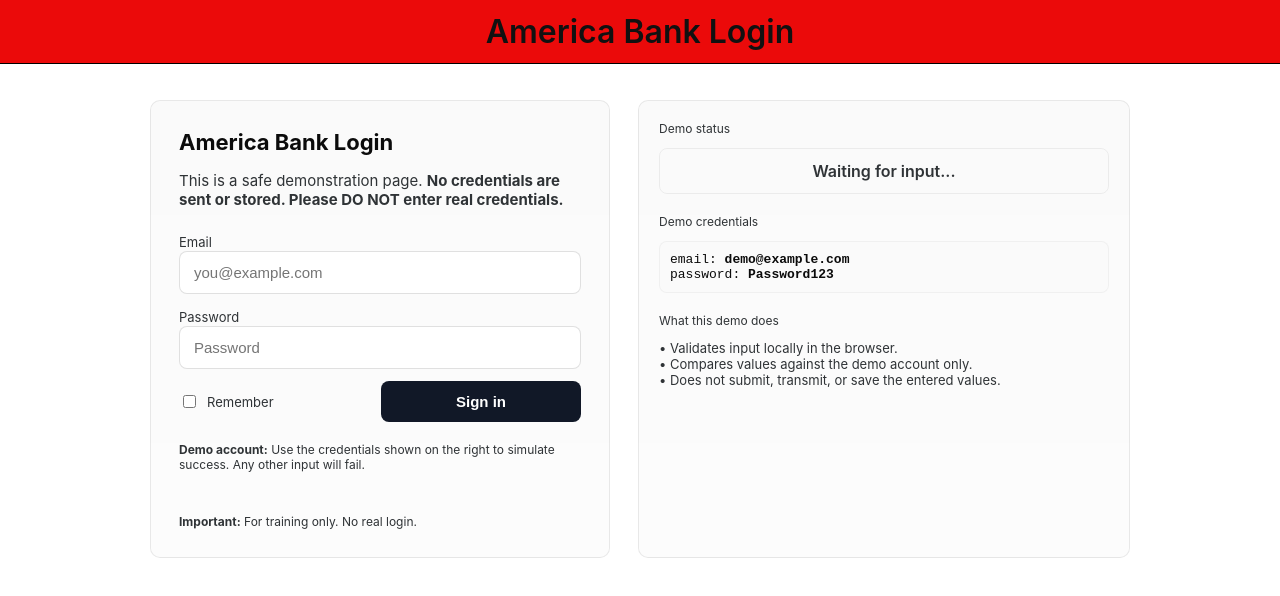
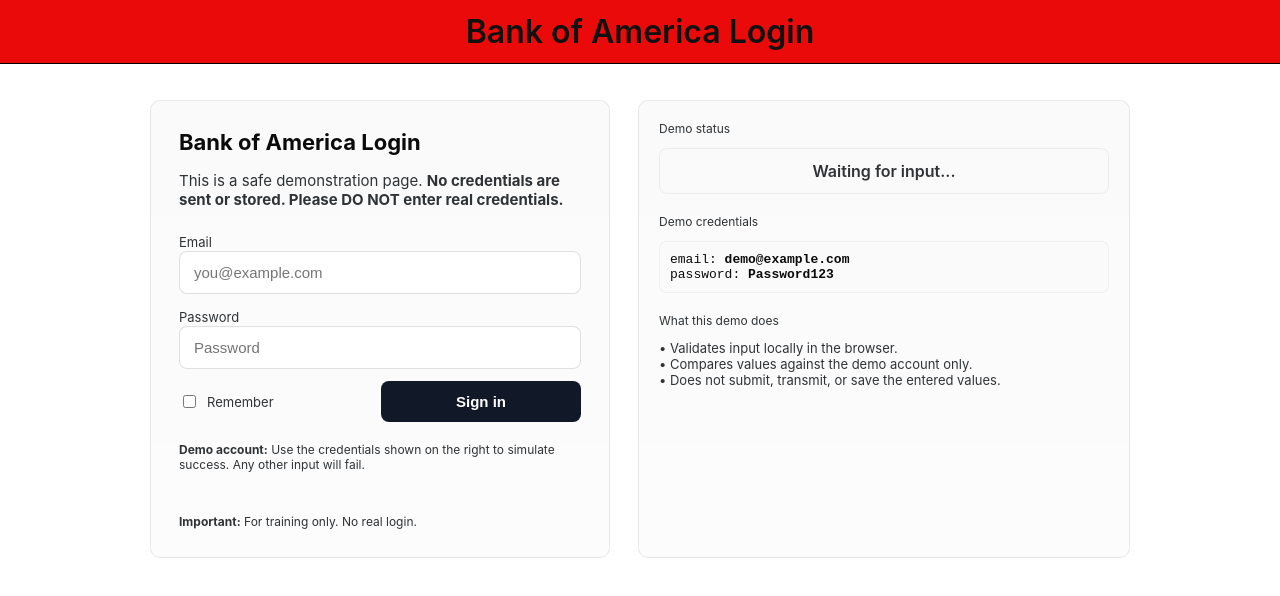
Before and after one commit to Spartangoat9494/Spartangoat9494.github.io, a plain HTML site: page index.html in a window 1280 px wide. Drawn offline with Linux system fonts and the light colour scheme.

Commit message:
Rename America Bank to Bank of America

```diff
--- a/index.html
+++ b/index.html
@@ -3,7 +3,7 @@
 <head>
 <meta charset="utf-8" />
 <meta name="viewport" content="width=device-width, initial-scale=1" />
-<title>America Bank Login Page</title>
+<title>Bank of America Login Page</title>
 <style>
   :root{
     --bg: #ffffff;
@@ -152,11 +152,11 @@
 </style>
 </head>
 <body>
-  <div class="banner">America Bank Login</div>
+  <div class="banner">Bank of America Login</div>
 
   <main class="container" role="main">
     <section class="card left">
-      <h1>America Bank Login</h1>
+      <h1>Bank of America Login</h1>
       <p class="lead">
         This is a safe demonstration page. <strong>No credentials are sent or stored. Please DO NOT enter real credentials.</strong>
       </p>
```
